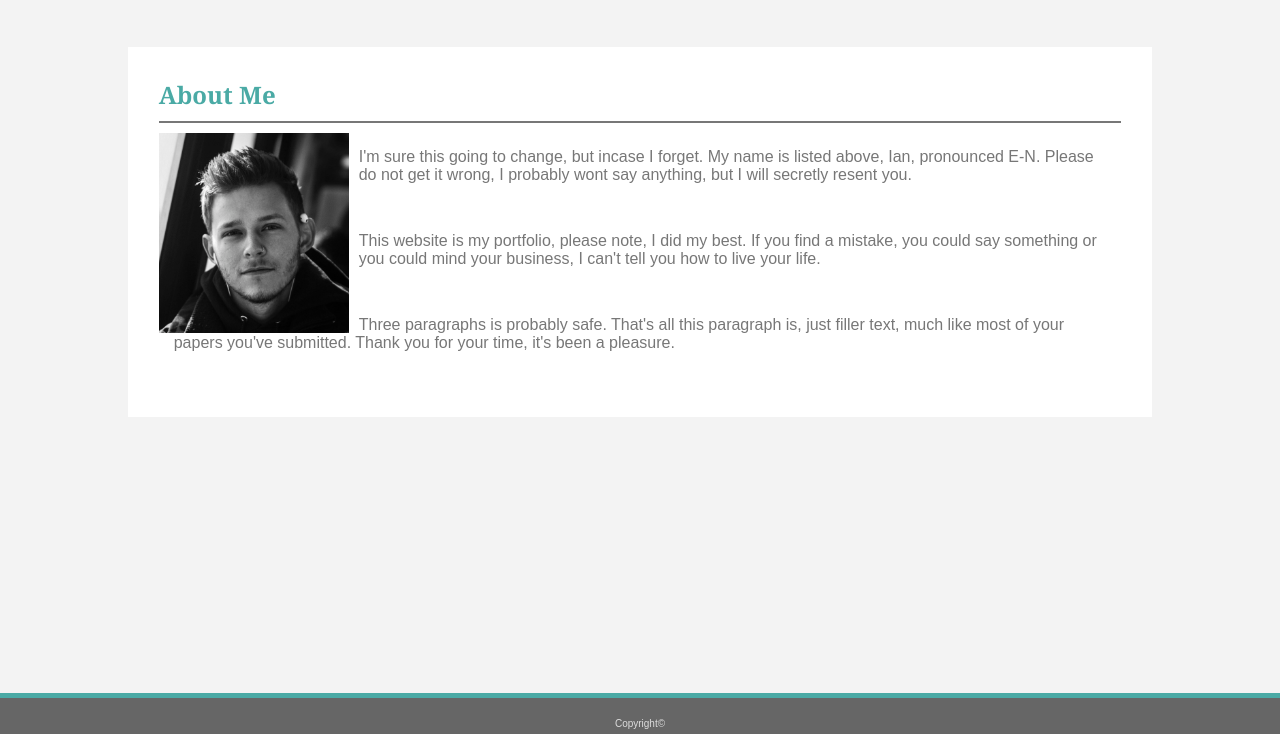
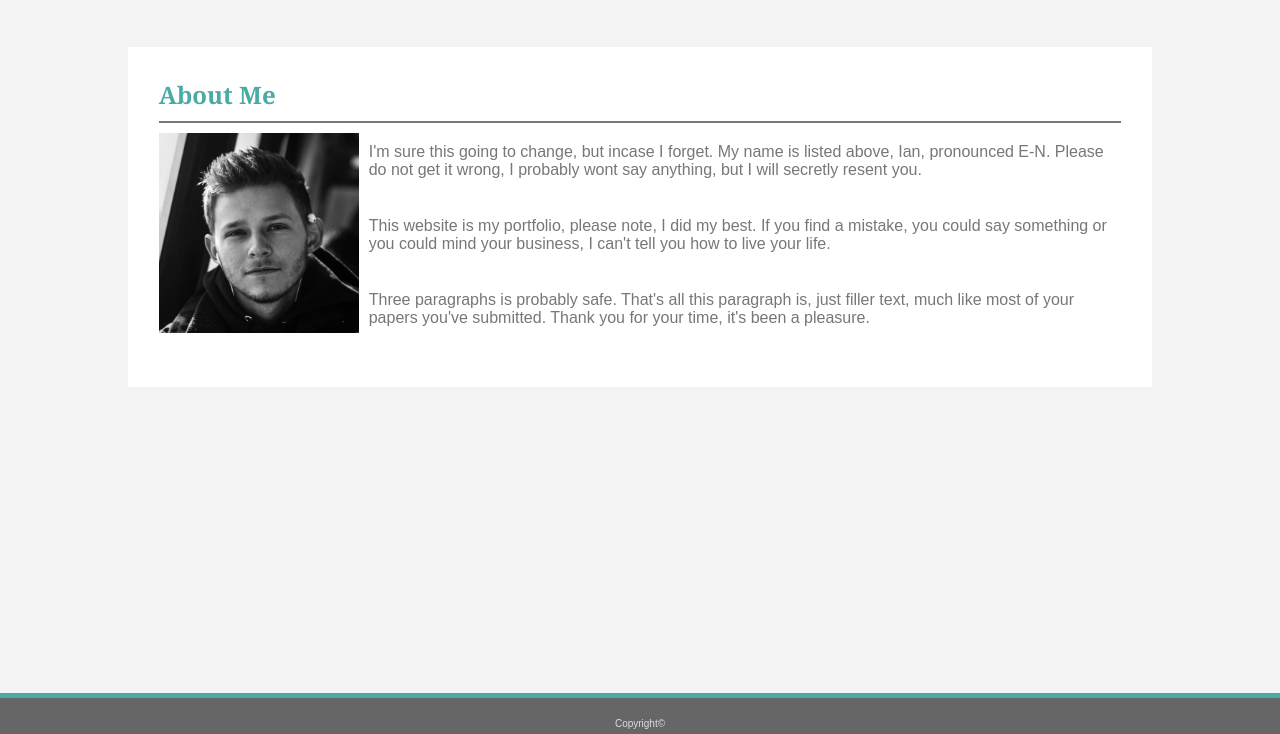
Before and after one commit to Ieapplekamp/Ieapplekamp.github.io, a plain HTML site: page index.html in a window 1280 px wide. Shown: the part 66-800 px from the top of the page. Drawn offline with Linux system fonts and the light colour scheme.

Commit message:
Final adjustment for index page, for tonight.  Everything looks the way I feel it should

```diff
--- a/assets/css/style.css
+++ b/assets/css/style.css
@@ -1,7 +1,7 @@
 * {
     padding: 0;
     margin: 0;
-    box-sizing: border-box;
+   /* box-sizing: border-box; */
 }
 
 /* nav styling */
@@ -12,9 +12,6 @@ body {
 
 header {
     background-color: #ffffff;
-   /* margin-left: 10%;
-    margin-right: 10%; */
-    /* margin-bottom: 5%; */
 }
 
 nav {
@@ -49,6 +46,7 @@ li a {
 .spacing {
     margin-left: 10%;
     margin-right: 10%;
+    margin-bottom: 90px;
 }
 
 section {
@@ -76,7 +74,7 @@ section {
 p {
     color: #777777;
     font-family:'Arial', 'Helvetica Neue', Helvetica, sans-serif;
-    padding: 15px;
+    padding: 10px;
 }
 
 /* Picture */
@@ -85,6 +83,7 @@ img {
     width: 200px;
     height: 200px;
     padding-right: 10px;
+    padding-bottom: 7px;
 }
 
 #selfie {
```
